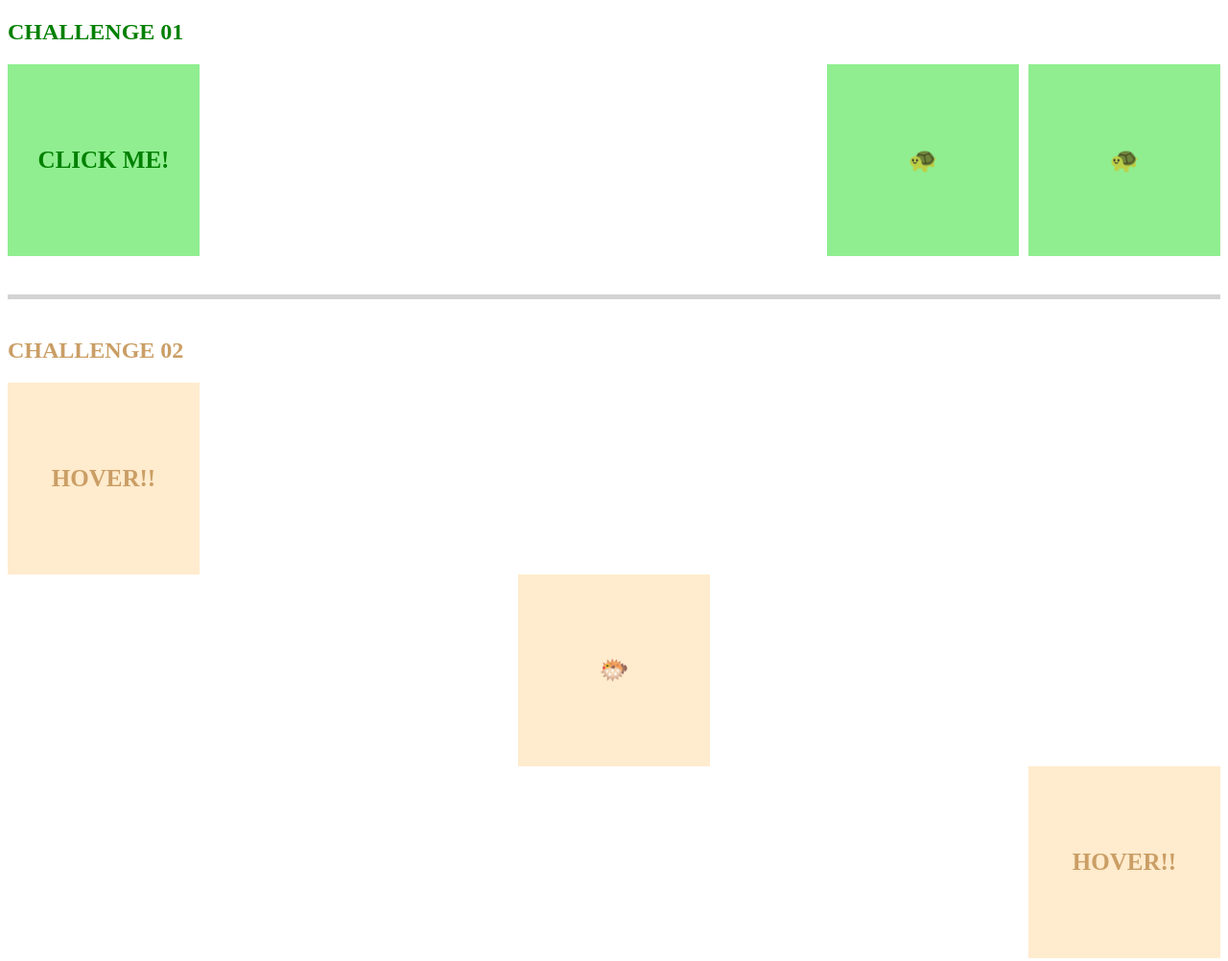
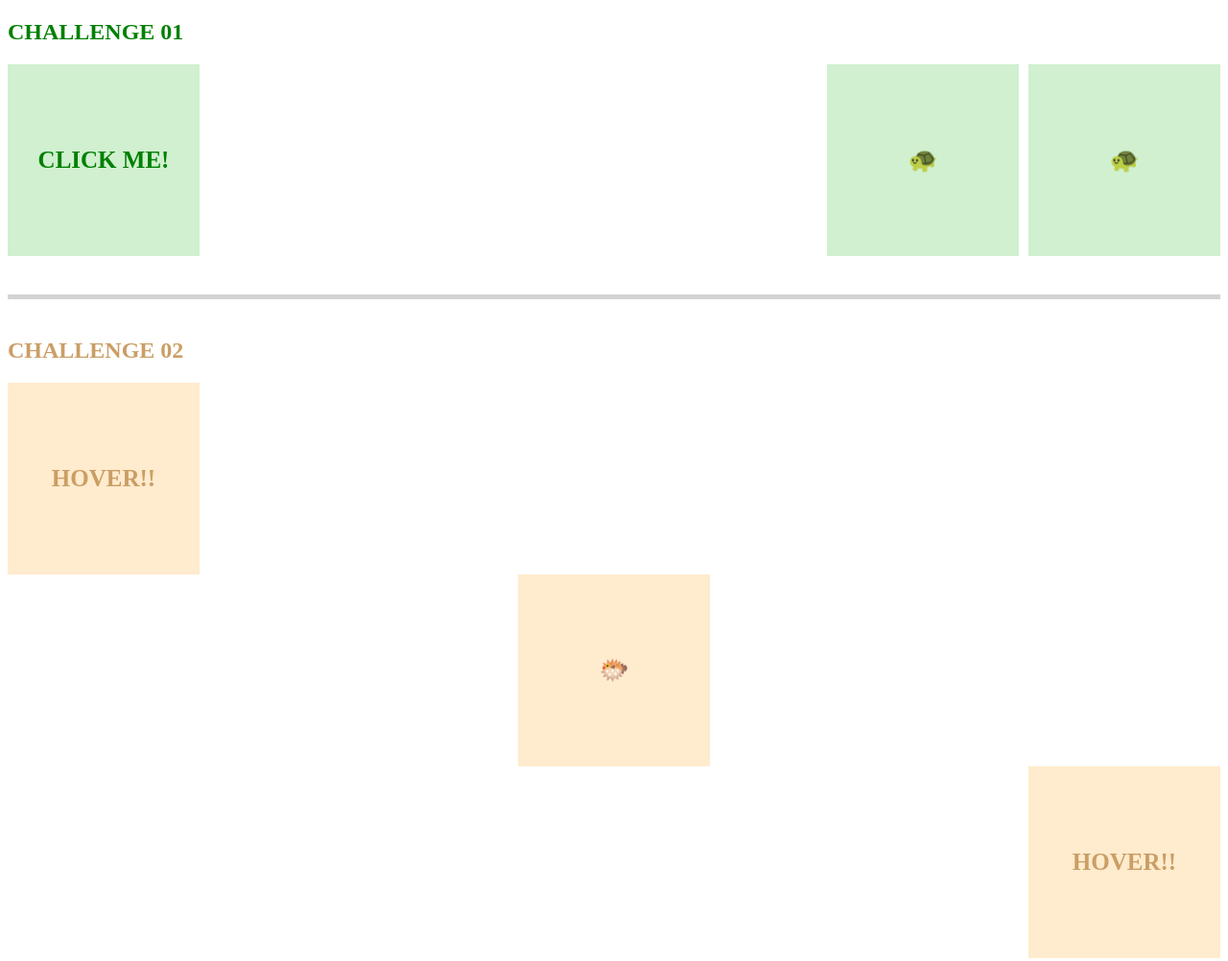
Before and after one commit to pingmommy/noonaChaper05, a plain HTML site: page index.html in a window 1280 px wide. Shown: the top 1002 px of the page at 96% size. Drawn offline with Linux system fonts and the light colour scheme.

Commit message:
배경색 수정

```diff
--- a/style.css
+++ b/style.css
@@ -8,7 +8,7 @@
 }
 
 .green {
-  background-color: lightgreen;
+  background-color: rgb(208, 240, 208);
   text-align: center;
   line-height: 200px;
   color: green;
@@ -79,13 +79,11 @@
 .c2-second-child {
   position: absolute;
   top: 0;
-  /* transition: transform 3s ease; */
   font-weight: 800;
   cursor: pointer;
 }
 
 .c2-second-child:hover {
-  /* transform: translateY(400px); */
   top: -10px;
 }
 
```
